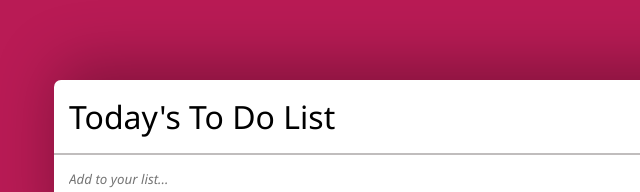
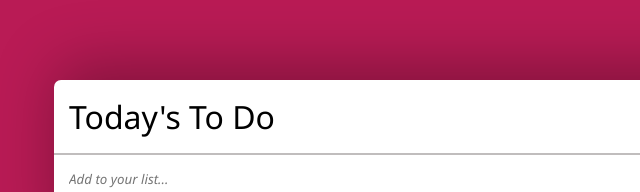
Before and after one commit to NurkaAmre/ToDoList-Structure, a website built with webpack: page src/index.html in a window 1280 px wide. Shown: the top 192 px of the page, 266-906 px from the left. Built offline with nearby package versions, Linux system fonts and the light colour scheme.

Commit message:
Fix linters errors

```diff
--- a/package.json
+++ b/package.json
@@ -27,7 +27,7 @@
     "eslint": "^7.32.0",
     "eslint-config-airbnb-base": "^14.2.1",
     "eslint-plugin-import": "^2.26.0",
-    "hint": "^2.0.0",
+    "hint": "^7.1.3",
     "html-webpack-plugin": "^5.5.0",
     "jest": "^29.1.2",
     "jest-environment-jsdom": "^29.1.2",
--- a/src/index.html
+++ b/src/index.html
@@ -11,7 +11,7 @@
 <body>
     <div class="container">
         <div class="b-bottom box">
-            <h1 class="">Today's To Do List</h1>
+            <h1 class="">Today's To Do</h1>
             <button type="button" class="refresh btn" onClick="window.location.reload();">
                 <i id="refresh" class="fa-solid fa-rotate"></i>
             </button>
@@ -25,13 +25,12 @@
             </form>
         </div>
         <ul class="task-list">
-            <!-- taskList from js -->
+
         </ul>
         <div>
             <a class="clear-btn" href="">Clear all completed</a>
         </div>
     </div>
-    <!-- &#10247 -->
 </body>
 
 </html>
```
Also changed, not shown: 1 other file.
